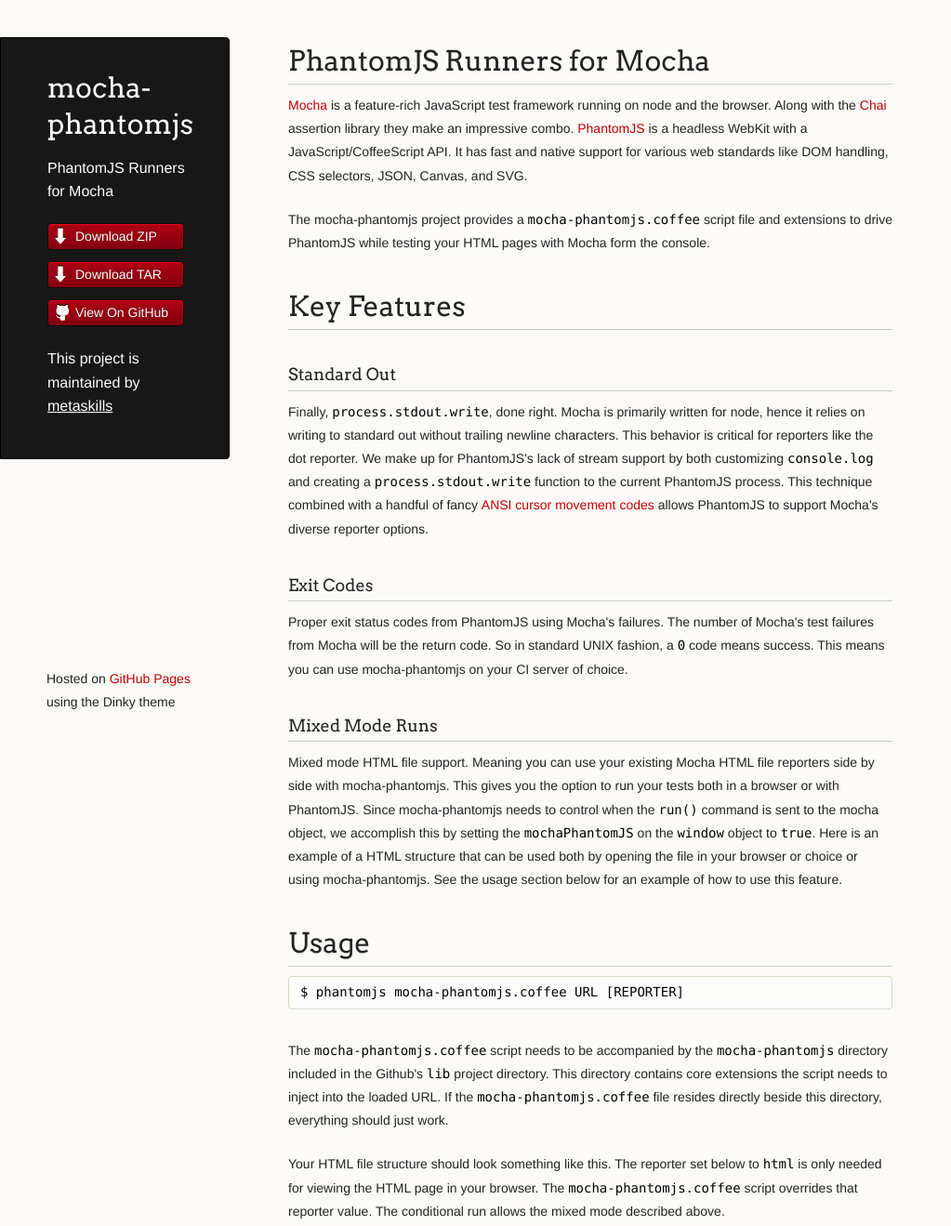
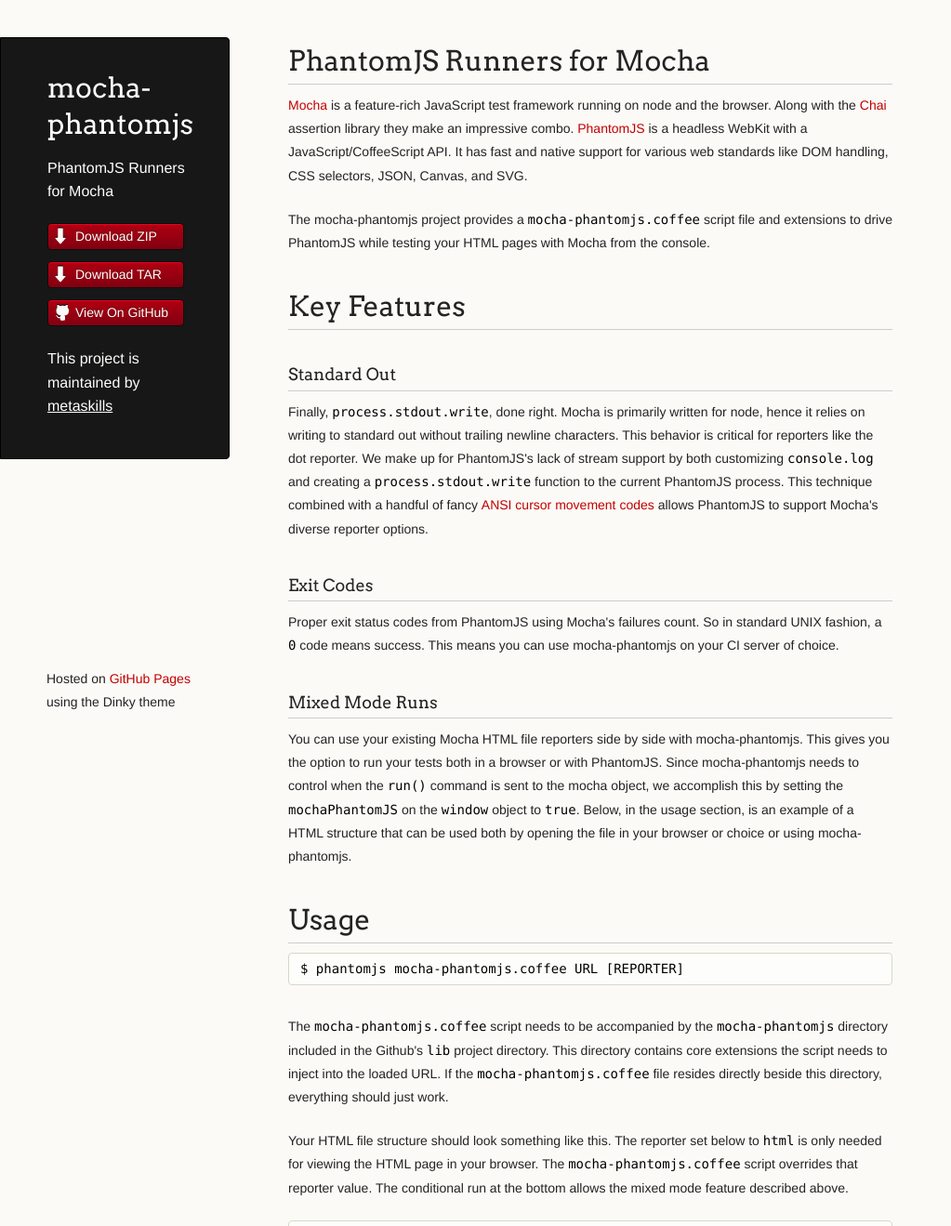
Before and after one commit to nathanboktae/mocha-phantomjs, a plain HTML site: page index.html in a window 1280 px wide. Shown: the top 1319 px of the page at 93% size, without its empty margins (0-1023 px from the left). Drawn offline with Linux system fonts and the light colour scheme.

```diff
--- a/index.html
+++ b/index.html
@@ -34,7 +34,7 @@
 
 <p><a href="http://visionmedia.github.com/mocha/">Mocha</a> is a feature-rich JavaScript test framework running on node and the browser. Along with the <a href="http://chaijs.com">Chai</a> assertion library they make an impressive combo. <a href="http://phantomjs.org">PhantomJS</a> is a headless WebKit with a JavaScript/CoffeeScript API. It has fast and native support for various web standards like DOM handling, CSS selectors, JSON, Canvas, and SVG.</p>
 
-<p>The mocha-phantomjs project provides a <code>mocha-phantomjs.coffee</code> script file and extensions to drive PhantomJS while testing your HTML pages with Mocha form the console.</p>
+<p>The mocha-phantomjs project provides a <code>mocha-phantomjs.coffee</code> script file and extensions to drive PhantomJS while testing your HTML pages with Mocha from the console.</p>
 
 <h1>Key Features</h1>
 
@@ -44,11 +44,11 @@
 
 <h3>Exit Codes</h3>
 
-<p>Proper exit status codes from PhantomJS using Mocha's failures. The number of Mocha's test failures from Mocha will be the return code. So in standard UNIX fashion, a <code>0</code> code means success. This means you can use mocha-phantomjs on your CI server of choice.</p>
+<p>Proper exit status codes from PhantomJS using Mocha's failures count. So in standard UNIX fashion, a <code>0</code> code means success. This means you can use mocha-phantomjs on your CI server of choice.</p>
 
 <h3>Mixed Mode Runs</h3>
 
-<p>Mixed mode HTML file support. Meaning you can use your existing Mocha HTML file reporters side by side with mocha-phantomjs. This gives you the option to run your tests both in a browser or with PhantomJS. Since mocha-phantomjs needs to control when the <code>run()</code> command is sent to the mocha object, we accomplish this by setting the <code>mochaPhantomJS</code> on the <code>window</code> object to <code>true</code>. Here is an example of a HTML structure that can be used both by opening the file in your browser or choice or using mocha-phantomjs. See the usage section below for an example of how to use this feature.</p>
+<p>You can use your existing Mocha HTML file reporters side by side with mocha-phantomjs. This gives you the option to run your tests both in a browser or with PhantomJS. Since mocha-phantomjs needs to control when the <code>run()</code> command is sent to the mocha object, we accomplish this by setting the <code>mochaPhantomJS</code> on the <code>window</code> object to <code>true</code>. Below, in the usage section, is an example of a HTML structure that can be used both by opening the file in your browser or choice or using mocha-phantomjs.</p>
 
 <h1>Usage</h1>
 
@@ -57,7 +57,7 @@
 
 <p>The <code>mocha-phantomjs.coffee</code> script needs to be accompanied by the <code>mocha-phantomjs</code> directory included in the Github's <code>lib</code> project directory. This directory contains core extensions the script needs to inject into the loaded URL. If the <code>mocha-phantomjs.coffee</code> file resides directly beside this directory, everything should just work.</p>
 
-<p>Your HTML file structure should look something like this. The reporter set below to <code>html</code> is only needed for viewing the HTML page in your browser. The <code>mocha-phantomjs.coffee</code> script overrides that reporter value. The conditional run allows the mixed mode described above.</p>
+<p>Your HTML file structure should look something like this. The reporter set below to <code>html</code> is only needed for viewing the HTML page in your browser. The <code>mocha-phantomjs.coffee</code> script overrides that reporter value. The conditional run at the bottom allows the mixed mode feature described above.</p>
 
 <div class="highlight"><pre><span class="nt">&lt;html&gt;</span>
   <span class="nt">&lt;head&gt;</span>
@@ -83,7 +83,7 @@
 
 <h1>Supported Reporters</h1>
 
-<p>No other Mocha/PhantomJS runner does what this project does. Some used a debounce method to keep duplicate messages in the spec reporter from showing up twice. But this came at a cost, loosing one of Mocha's console reporters neatest features, initial test start feedback. The animation below is an example of how out runner script fully compiles with expected Mocha behavior.</p>
+<p>Mocha-phantomjs does not scrap the web page under test! No other PhantomJS driver stacks up to our runner support. Some have used a debounce method to keep duplicate messages in the spec reporter from showing up twice. Loosing one of Mocha's console reporters neatest features, initial test start feedback. The animation below is an example of how our runner script fully compiles with expected Mocha behavior.</p>
 
 
   <img src="https://raw.github.com/metaskills/mocha-phantomjs/master/public/images/slow.gif" alt="Slow Tests Example">
```
Also changed, not shown: params.json (+1 -1 lines).
